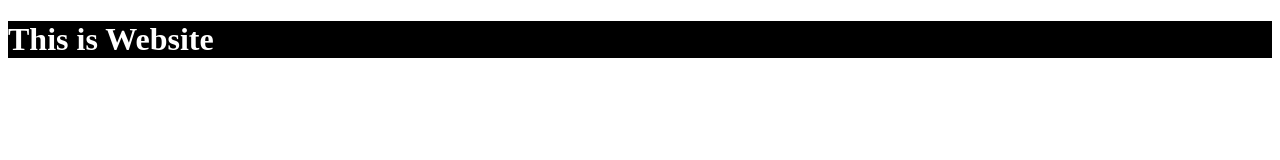
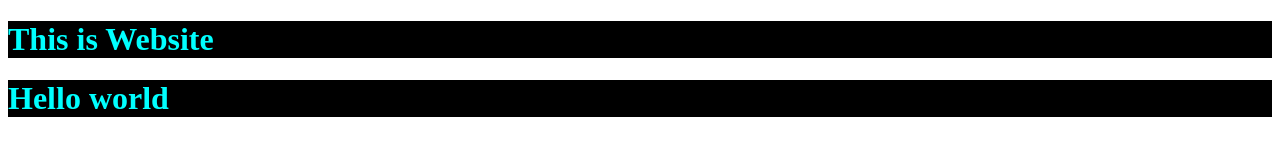
Before and after one commit to hammadsaeed1913/Testing, a plain HTML site: page git 1/index.html in a window 1280 px wide. Drawn offline with Linux system fonts and the light colour scheme.

Commit message:
new commit

```diff
--- a/git 1/index.html
+++ b/git 1/index.html
@@ -6,11 +6,12 @@ Document
 <style>
 h1{
 background-color: black;
-color: white;
+color: aqua;
 }
 </style>
 </head>
 <body>
 <h1>This is Website</h1>
+<h1>Hello world</h1>
 </body>
 </html>
```
